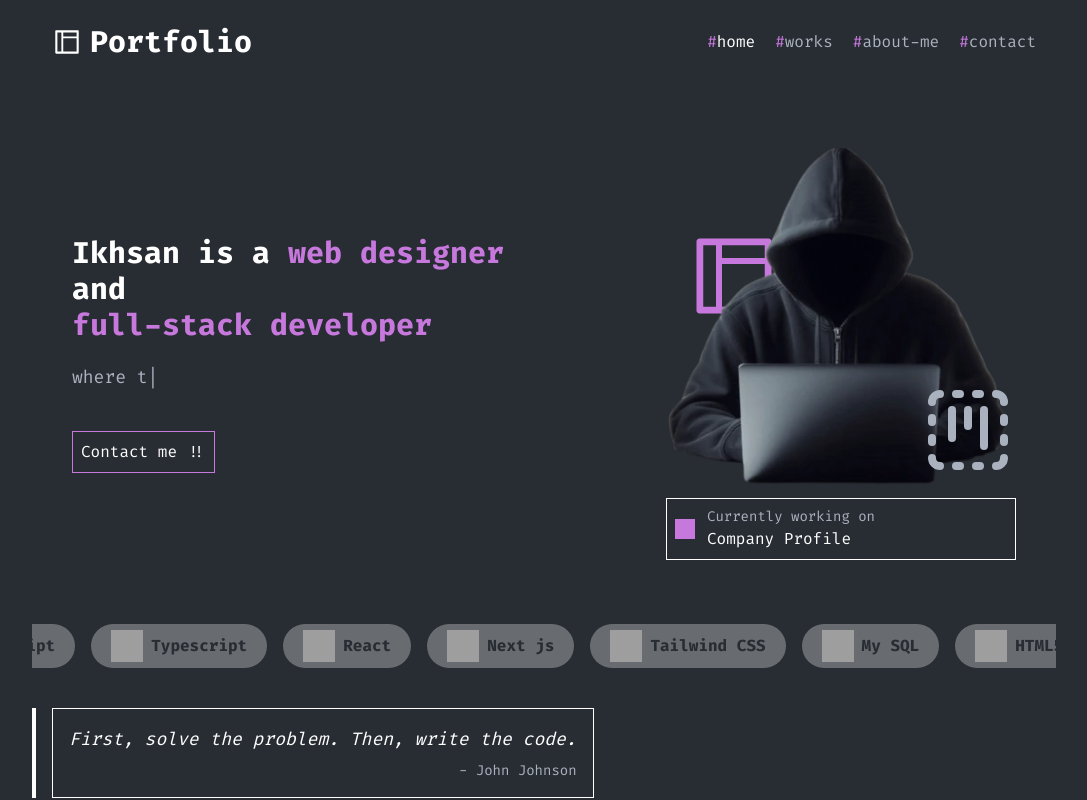
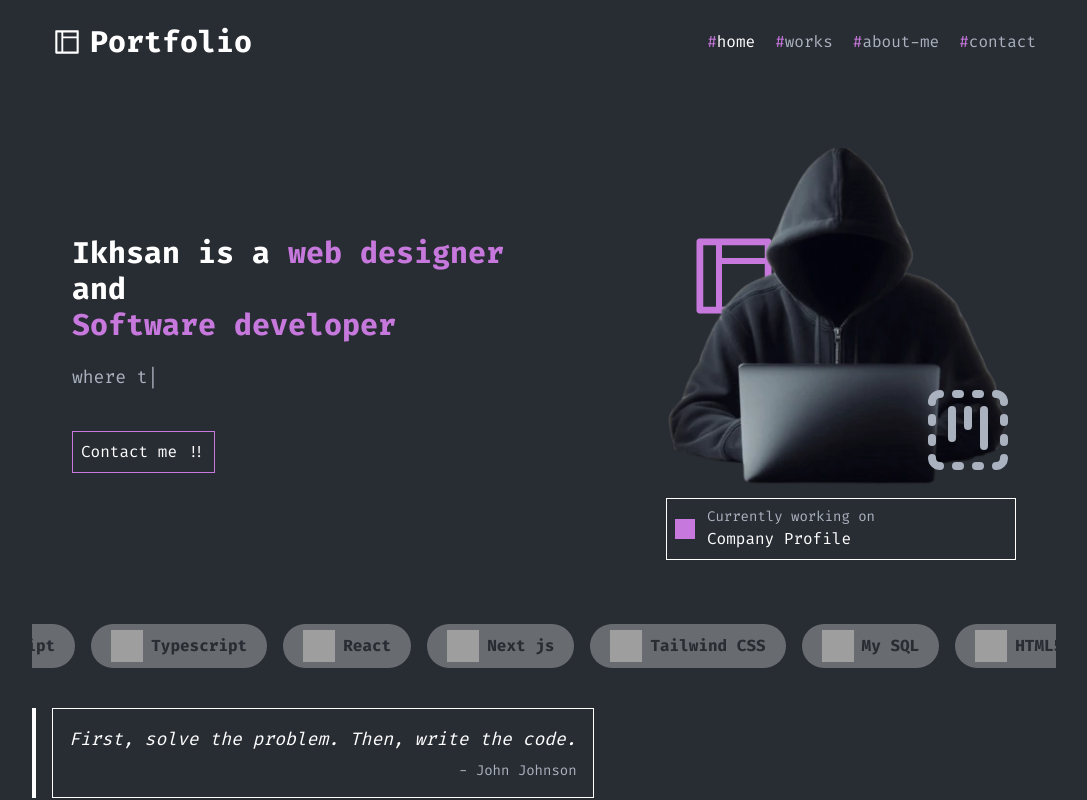
Before and after one commit to ikhsanfrcn/nextjs-portfolio, a Next.js app: page / in a window 1280 px wide. Shown: the top 800 px of the page, without its empty margins (96-1183 px from the left). Built offline with nearby package versions, Linux system fonts and the light colour scheme; grey boxes are pictures that could not be loaded.

Commit message:
fix some content

```diff
--- a/src/components/molecules/home/HeroContent.tsx
+++ b/src/components/molecules/home/HeroContent.tsx
@@ -9,7 +9,7 @@ export const HeroContent: React.FC = () => {
     <div className='md:w-[50%]'>
       <Title className="text-3xl font-bold">
         Ikhsan is a <span className="text-primary">web designer</span> and <br />
-        <span className="text-primary">full-stack developer</span>
+        <span className="text-primary">Software developer</span>
       </Title>
       <Motion direction="left">
         <div className="flex items-center gap-2">
--- a/src/components/organisms/Footer.tsx
+++ b/src/components/organisms/Footer.tsx
@@ -14,7 +14,7 @@ export const Footer: React.FC = () => {
             </div>
             <Text className="text-sm md:text-md">ikhsanfrcn@gmail.com</Text>
           </div>
-          <p className="pt-1">Fullstack Web Developer</p>
+          <p className="pt-1">Software Developer</p>
         </section>
 
         <section className="pt-5 md:pt-0">
```
